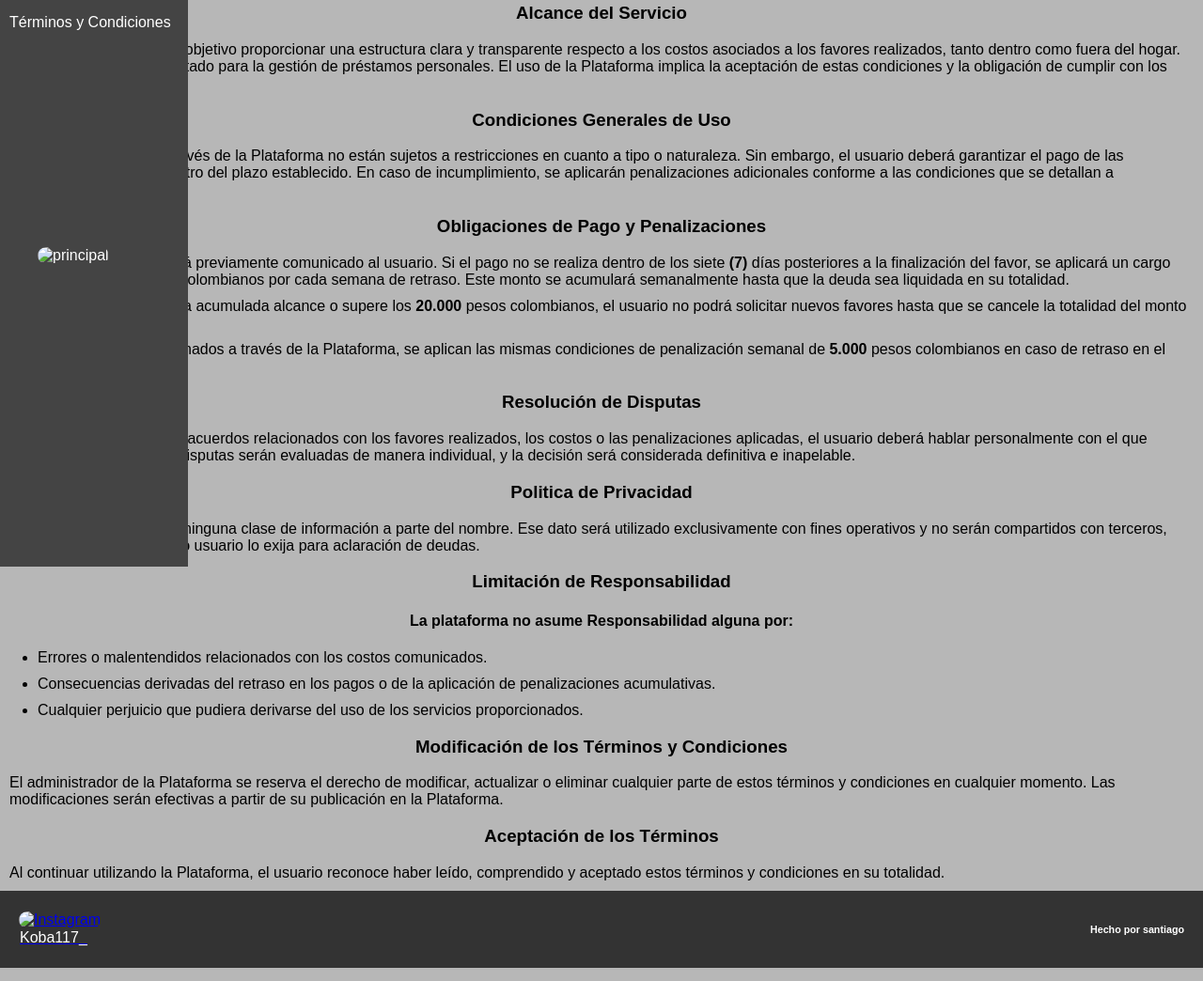
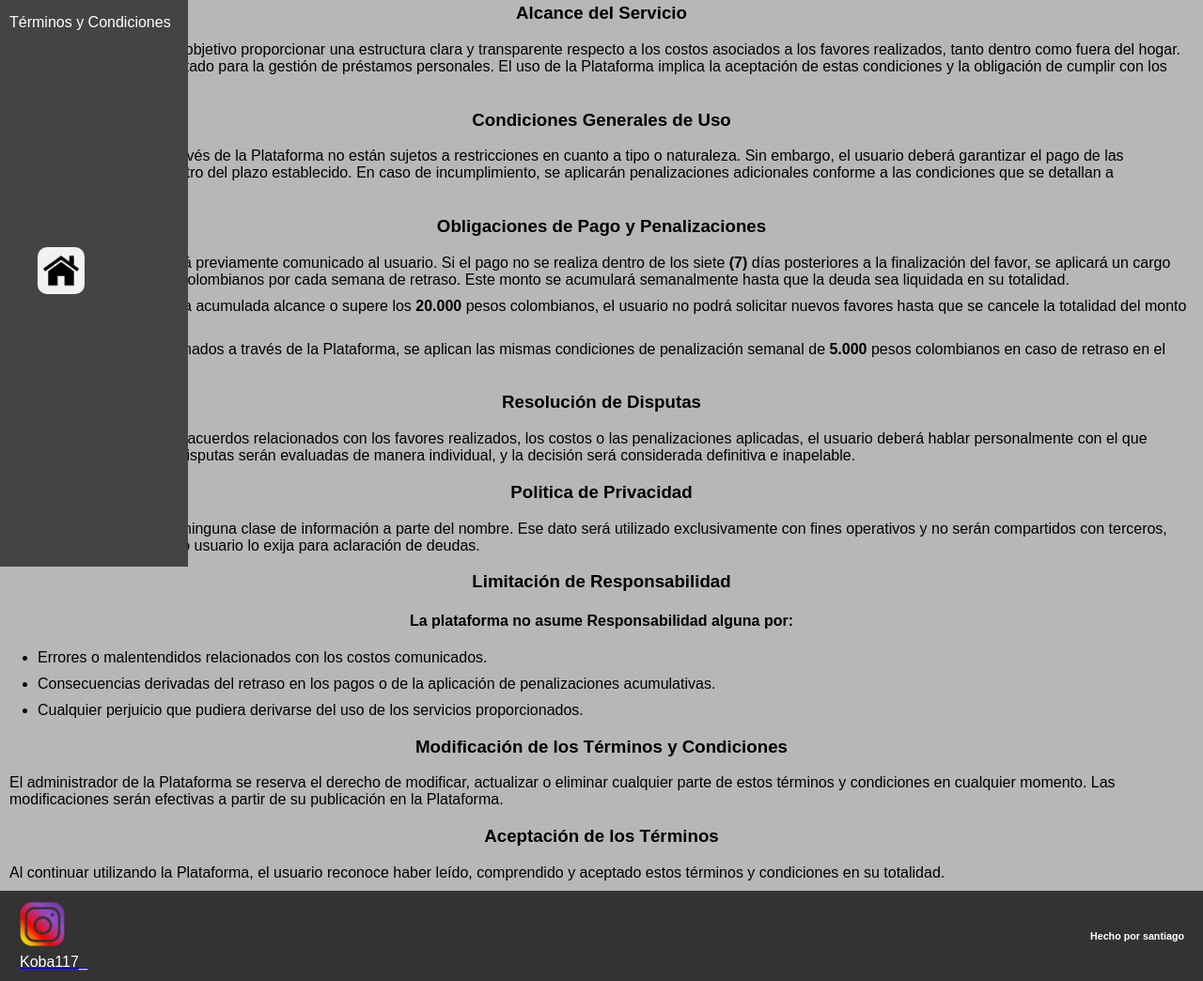
Before and after one commit to koba05117/favores, a plain HTML site: page terminos/index.html in a window 1280 px wide. Shown: the part 217-1261 px from the top of the page at 94% size. Drawn offline with Linux system fonts and the light colour scheme.

Commit message:
Actualizacion nueva

```diff
--- a/terminos/index.html
+++ b/terminos/index.html
@@ -24,7 +24,7 @@
         <a href="../deudas/index.html">Deudas</a>
         <a href="index.html">Términos y Condiciones</a>
         <a href="../index.html" class="Home">
-            <img src="imagen/casa.png" alt="principal">
+            <img src="../imagen/casa.png" alt="principal">
         </a>
     </div>
 
@@ -62,7 +62,7 @@
 
     <footer>
         <a href="https://www.instagram.com/koba117_/" class="image-link">
-            <img src="imagen/ig.png" alt="Instagram">
+            <img src="../imagen/ig.png" alt="Instagram">
             <p class="koba">Koba117_</p>
         </a>
         <h6 class="Propiedad">Hecho por santiago</h6>
```
Also changed, not shown: deudas/index.html (+1 -1 lines), favores/index.html (+1 -1 lines), index.html (+2 -2 lines), pagos/index.html (+2 -2 lines).
